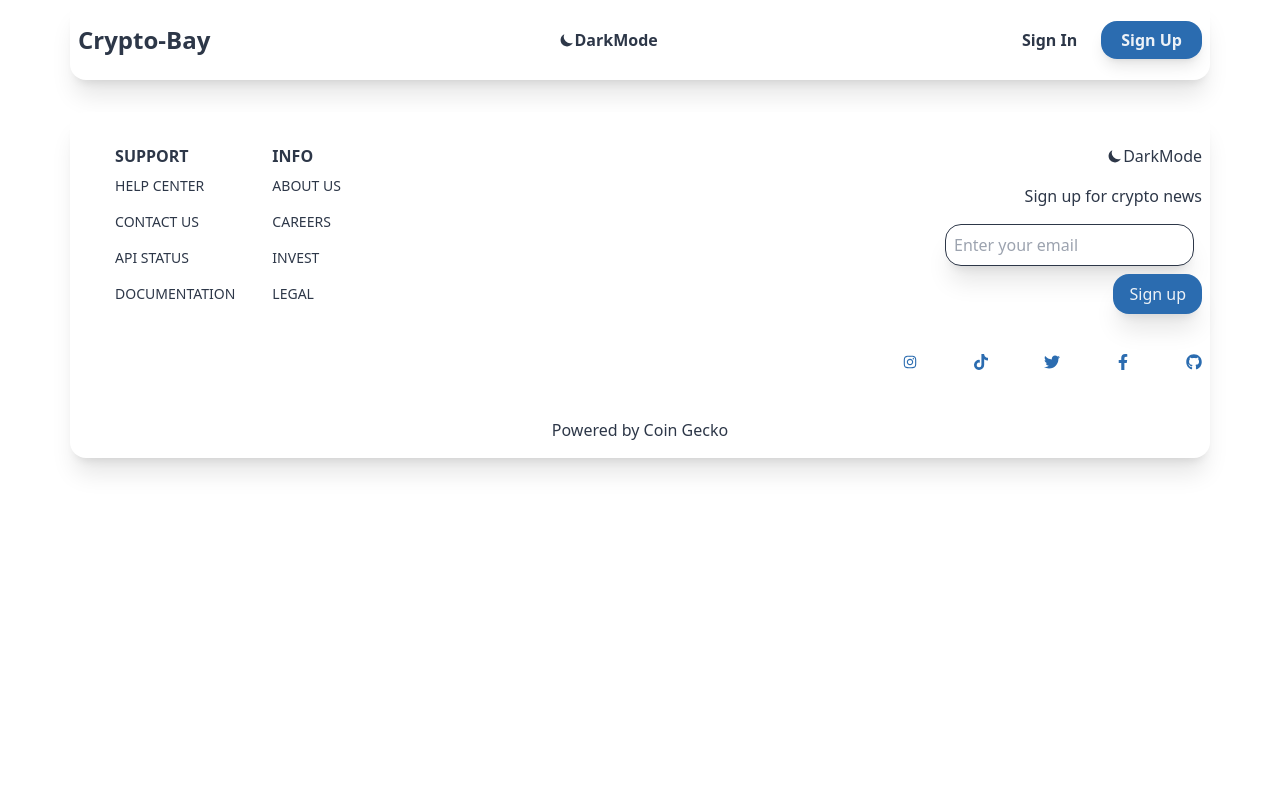
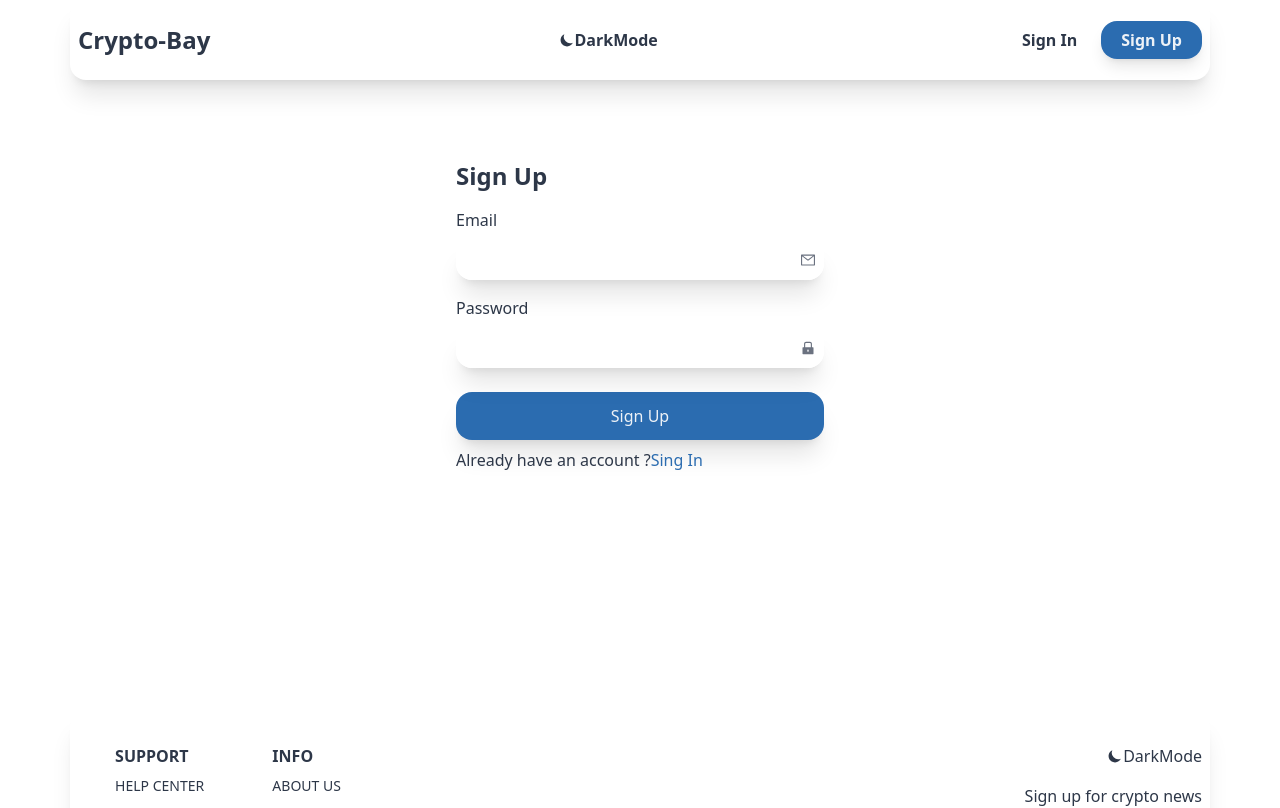
Before and after one commit to Danea-Gabriel/crypto-bay, a React (Vite) app: page /signup in a window 1280 px wide. Shown: the top 808 px of the page. Built offline with nearby package versions, Linux system fonts and the light colour scheme; no server answers.

Commit message:
added firebase

```diff
--- a/package.json
+++ b/package.json
@@ -12,6 +12,7 @@
   "dependencies": {
     "axios": "^1.4.0",
     "dompurify": "^3.0.5",
+    "firebase": "^10.1.0",
     "react": "^18.2.0",
     "react-dom": "^18.2.0",
     "react-icons": "^4.10.1",
--- a/src/App.jsx
+++ b/src/App.jsx
@@ -31,8 +31,8 @@
       <Routes>
         <Route path="/" element={<Home coins={coins} />} />
         <Route path="/signin" element={<SignIn />} />
-        <Route path="/" element={<SignUp />} />
-        <Route path="/" element={<Account />} />
+        <Route path="/signup" element={<SignUp />} />
+        <Route path="/account" element={<Account />} />
         <Route path="/coin/:coinId" element={<CoinPage />}>
           <Route path=":coinId" />
         </Route>
--- /dev/null
+++ b/src/components/WatchList.jsx
@@ -0,0 +1,55 @@
+import { useState } from "react";
+import { AiOutlineClose } from "react-icons/ai";
+import { Link } from "react-router-dom";
+
+const WatchList = () => {
+  const [coins, setCoins] = useState([]);
+
+  return (
+    <div>
+      {coins.length === 0 ? (
+        <p>
+          No coins saved. Please save a coin to add it to watch list.{" "}
+          <Link to="/" className="text-accent">
+            Click Here
+          </Link>
+        </p>
+      ) : (
+        <table className="w-full border-collapse text-center">
+          <thead>
+            <tr className="bprder-b">
+              <th className="px-4">Rank #</th>
+              <th className="text-left">Coin</th>
+              <th className="text-left">Remove</th>
+            </tr>
+          </thead>
+          <tbody>
+            {coins.map(coin => (
+              <tr key={coin.id} className="h-[60px] overflow-hidden">
+                <td>{coin?.rank}</td>
+                <td>
+                  <Link to={`/coin/${coin.id}`}>
+                    <div className="flex items-center">
+                      <img className="w-8 mr-4" src={coin?.image} alt="coin" />
+                    </div>
+                    <div>
+                      <p className="hidden sm:table-cell">{coin?.name}</p>
+                      <p className="text-gray-500 text-left text-sm">
+                        {coin?.symbol.toUpperCase()}
+                      </p>
+                    </div>
+                  </Link>
+                </td>
+                <td className="pl-8">
+                  <AiOutlineClose className="cursor-pointer" />
+                </td>
+              </tr>
+            ))}
+          </tbody>
+        </table>
+      )}
+    </div>
+  );
+};
+
+export default WatchList;
--- a/src/routes/Account.jsx
+++ b/src/routes/Account.jsx
@@ -1,7 +1,29 @@
-import React from "react";
+import WatchList from "../components/WatchList";
 
 const Account = () => {
-  return <div>Account</div>;
+  return (
+    <div className="max-w-[1140px] mx-auto">
+      <div className="flex justify-between items-center my-12 py-8 rounded-div">
+        <div>
+          <h1 className="text-2xl font-bold">Account</h1>
+          <div>
+            <p>Welcome, User</p>
+          </div>
+        </div>
+        <div>
+          <button className="border px-6 py-2 rounded-2xl shadow-lg hover:shadow-2xl">
+            Sign Out
+          </button>
+        </div>
+      </div>
+      <div className="flex justify-between items-center my-12 py-8 rounded-div">
+        <div className="w-full min-h-[300px]">
+          <h1 className="text-2xl font-bold py-4 text-">Watch List</h1>
+          <WatchList />
+        </div>
+      </div>
+    </div>
+  );
 };
 
 export default Account;
--- a/src/routes/SignIn.jsx
+++ b/src/routes/SignIn.jsx
@@ -1,4 +1,3 @@
-import React from "react";
 import { AiFillLock, AiOutlineMail } from "react-icons/ai";
 import { Link } from "react-router-dom";
 
@@ -9,7 +8,7 @@
         <h1 className="text-2xl font-bold">Sign In</h1>
         <form>
           <div className="my-4">
-            <label> Email</label>
+            <label>Email</label>
             <div className="my-2 w-full relative rounded-2xl shadow-xl">
               <input
                 className="w-full p-2 bg-primary  border-input rounded-2xl"
@@ -33,7 +32,7 @@
           </button>
         </form>
         <p>
-          Don't have an account ?{" "}
+          Don't have an account ?
           <Link to="/singup" className="text-accent">
             Sing up
           </Link>
--- a/src/routes/SignUp.jsx
+++ b/src/routes/SignUp.jsx
@@ -1,7 +1,45 @@
-import React from "react";
+import { AiFillLock, AiOutlineMail } from "react-icons/ai";
+import { Link } from "react-router-dom";
 
 const SignUp = () => {
-  return <div>SignUp</div>;
+  return (
+    <div>
+      <div className="max-w-[400px] mx-auto min-h-[600px] px-4 py-20">
+        <h1 className="text-2xl font-bold">Sign Up</h1>
+        <form>
+          <div className="my-4">
+            <label>Email</label>
+            <div className="my-2 w-full relative rounded-2xl shadow-xl">
+              <input
+                className="w-full p-2 bg-primary  border-input rounded-2xl"
+                type="email"
+              />
+              <AiOutlineMail className="absolute right-2 top-3 text-gray-500" />
+            </div>
+          </div>
+          <div className="my-4">
+            <label>Password</label>
+            <div className="my-2 w-full relative rounded-2xl shadow-xl">
+              <input
+                className="w-full p-2 bg-primary  border-input rounded-2xl"
+                type="password"
+              />
+              <AiFillLock className="absolute right-2 top-3 text-gray-500" />
+            </div>
+          </div>
+          <button className="w-full my-2 p-3 bg-button text-btnText rounded-2xl shadow-xl">
+            Sign Up
+          </button>
+        </form>
+        <p>
+          Already have an account ?
+          <Link to="/signin" className="text-accent">
+            Sing In
+          </Link>
+        </p>
+      </div>
+    </div>
+  );
 };
 
 export default SignUp;
```
Also changed, not shown: 2 other files (tests, documents, lock files or other folders).
